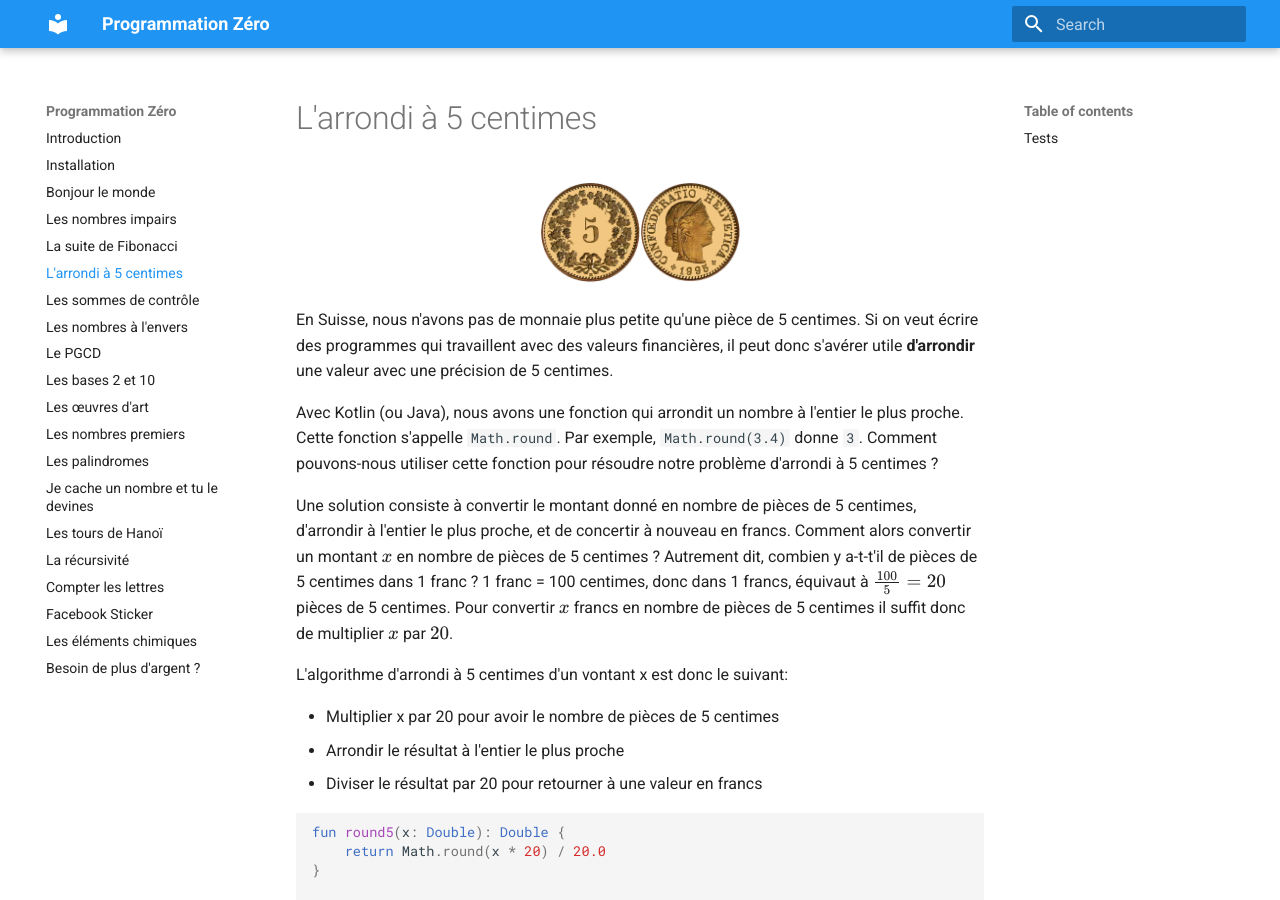
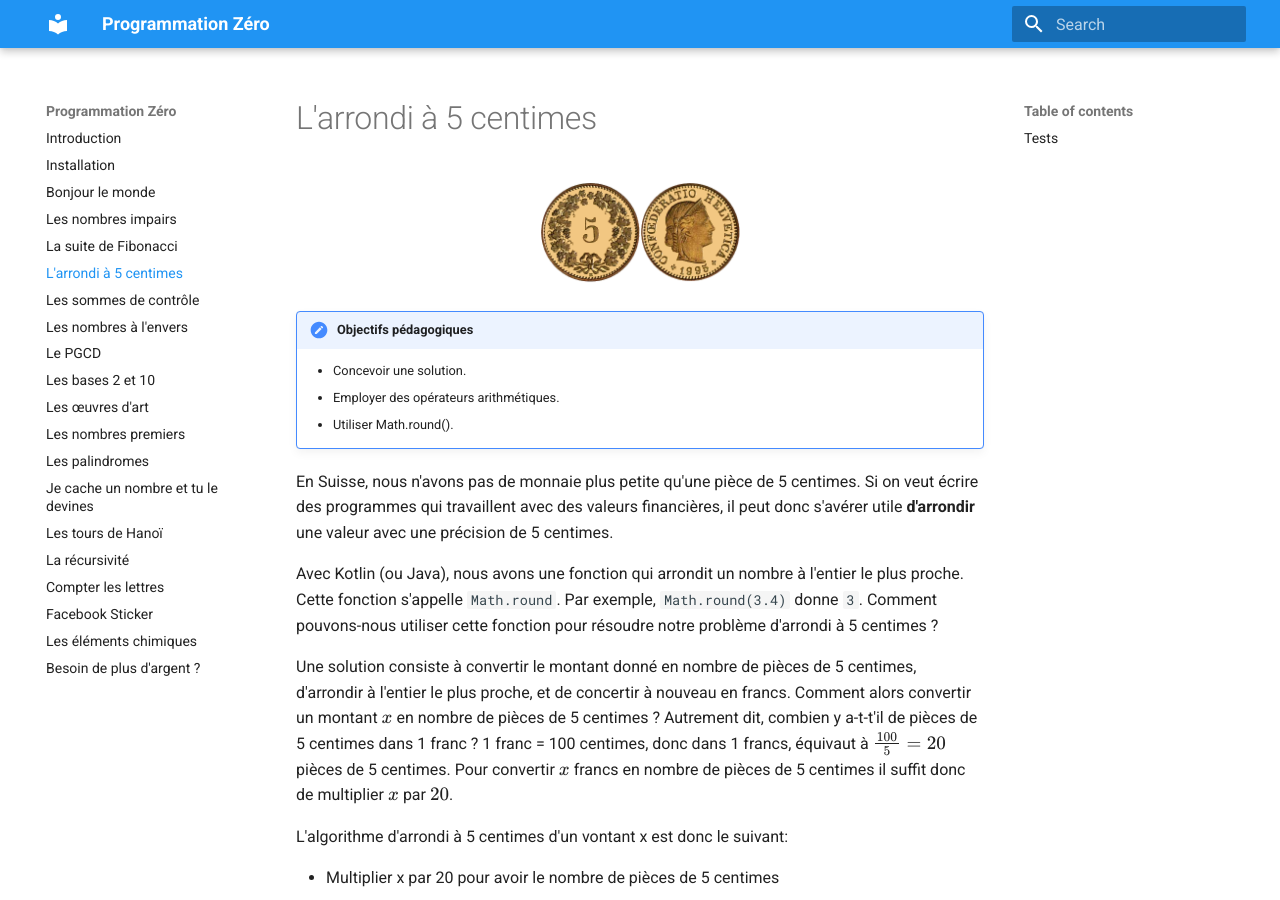
Before and after one commit to heia-fr/programmation-zero, an MkDocs documentation site: the page built from docs/five_cents.md, in a window 1280 px wide and 900 px high. Built offline with MkDocs 1.6.1 and Material for MkDocs 9.7.7, drawn with Linux system fonts in a browser that asks for light colours; formulas are drawn with MathJax 3; old or Windows-style settings are respelled for this version of MkDocs.

Commit message:
added objectives for five_cents

```diff
--- a/docs/five_cents.md
+++ b/docs/five_cents.md
@@ -3,6 +3,11 @@
 <center>
 <img src="../images/CH_CHF0.05.png" width="200">
 </center>
+
+!!! summary "Objectifs pédagogiques"
+	* Concevoir une solution.
+	* Employer des opérateurs arithmétiques.
+	* Utiliser Math.round().
 
 En Suisse, nous n'avons pas de monnaie plus petite qu'une pièce de 5 centimes. Si on veut écrire des programmes qui travaillent avec des
 valeurs financières, il peut donc s'avérer utile **d'arrondir** une valeur avec une précision de 5 centimes.
```
